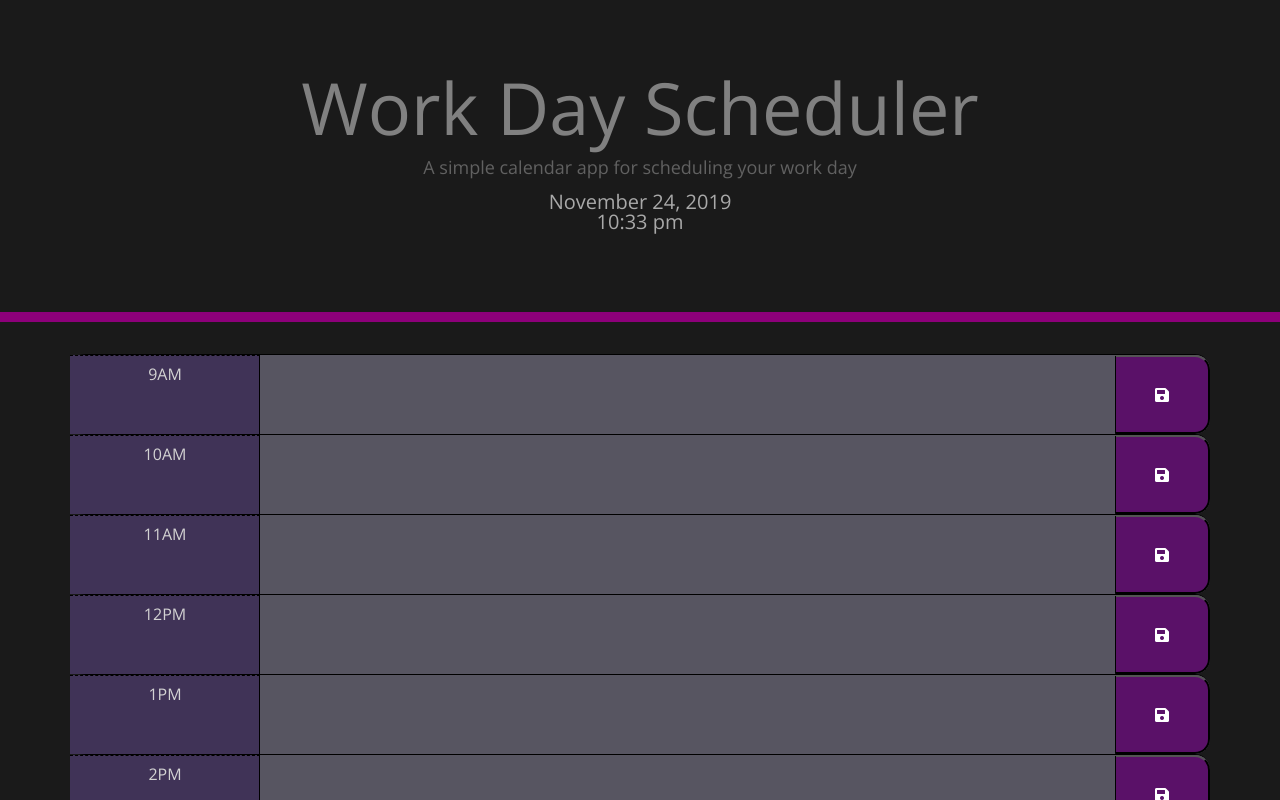
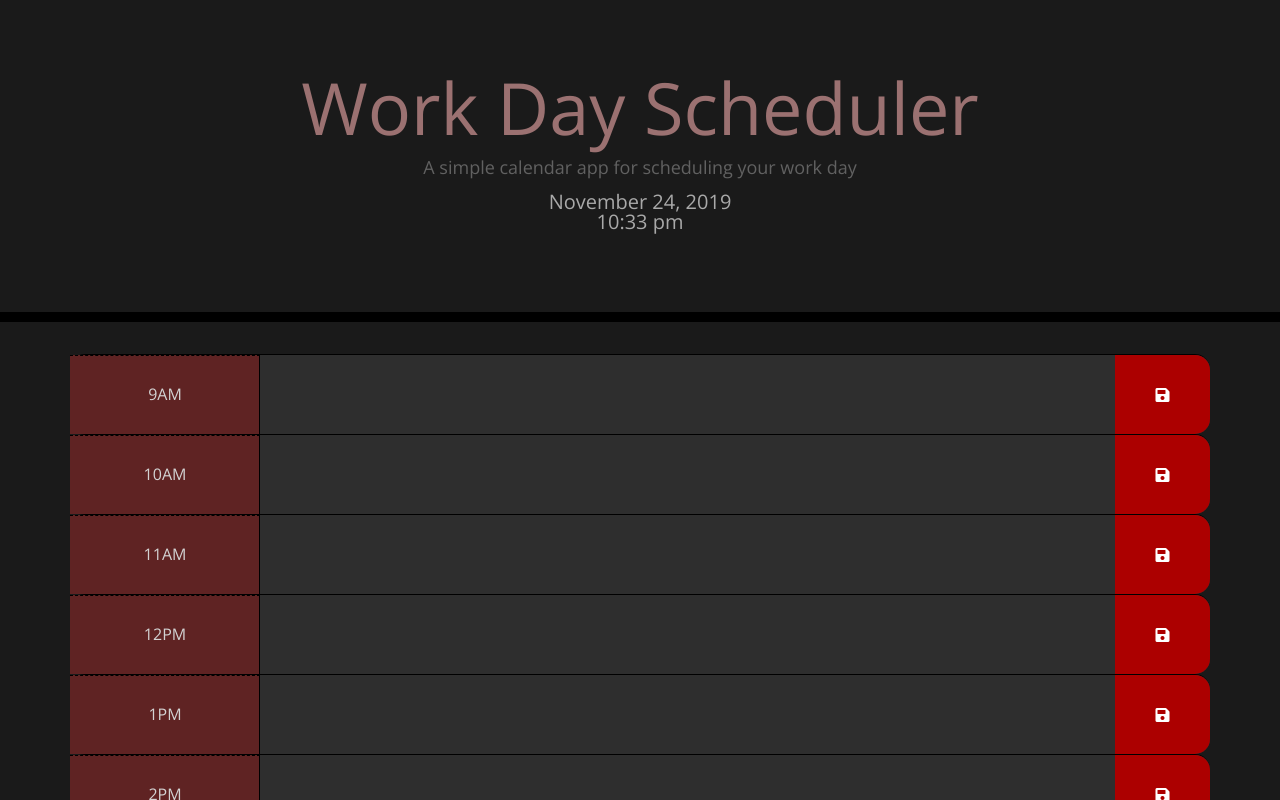
Before and after one commit to americajones/hw5-workDaySched, a plain HTML site: page index.html in a window 1280 px wide. Shown: the top 800 px of the page. Drawn offline with nearby package versions, Linux system fonts and the light colour scheme.

Commit message:
cleaned js file and altered css

```diff
--- a/script.js
+++ b/script.js
@@ -2,17 +2,14 @@ $(document).ready(function () {
 
     var currentDate = moment().format('MMMM D, YYYY<br>h:mm a');
     var currentTime = moment().format("HH");
-    // var actualTime = moment().format('h:mm a');
 
     var clockArr24 = [9, 10, 11, 12, 13, 14, 15, 16, 17, 18, 19];
     var clockArr = [9, 10, 11, 12, 1, 2, 3, 4, 5, 6, 7];
-    var numArr = ["nine", "ten", "eleven", "twelve", "one", "two","three","four","five","six", "seven"];
+    var numArr = ["nine", "ten", "eleven", "twelve", "one", "two", "three", "four", "five", "six", "seven"];
 
     $("#currentDay").append(currentDate);
-    //this is... a lot but i wanted to see if i could do it all in jquery and not touch the other files, hahaaaa
+
     for (var i = 0; i < clockArr.length; i++) {
-        var clockArr24 = [9, 10, 11, 12, 13, 14, 15, 16, 17, 18, 19];
-        var clockArr = [9, 10, 11, 12, 1, 2, 3, 4, 5, 6, 7];
         var newRow = $("<row>");
         $(".container").append(newRow);
         var newCol1 = $("<col>");
@@ -39,7 +36,7 @@ $(document).ready(function () {
         var getId = parseInt($(this).attr("id"));
         console.log("id= " + getId);
 
-        if(parseInt(currentTime) < 9 || parseInt(currentTime) > 19) {
+        if (parseInt(currentTime) < 9 || parseInt(currentTime) > 19) {
             $(this).addClass("past");
         } if (getId < parseInt(currentTime)) {
             $(this).addClass("past");
@@ -50,25 +47,7 @@ $(document).ready(function () {
 
         }
 
-        })
-
-        // if (getId === parseInt(currentTime)) {
-        //     $(this).addClass("present");
-        // } if ((getId < parseInt(currentTime)) && (index === 4 || index === 5 || index === 6 || index === 7 || index === 8 || index === 9 || index === 10)) {
-        //     $(this).addClass("future");
-        // } if ((getId < parseInt(currentTime)) && (index === 0 || index === 1 || index === 2 || index === 3)) {
-        //     $(this).addClass("past");
-        // } else {
-        //     $(this).addClass("past");
-
-        // }
-
-    // let storageArray
-    // if (localStorage.getItem('Note:')) {
-    //     storageArray = JSON.parse(localStorage.getItem('Note:'))
-    // } else {
-    //     storageArray = []
-    // }
+    })
 
     var saveBtn = $(".saveBtn");
     saveBtn.on("click", function (event) {
@@ -77,35 +56,13 @@ $(document).ready(function () {
         console.log($(this).siblings(".input").children("textarea"));
         console.log($(this).siblings(".input").children("textarea").val());
 
-        var hour= $(this).attr("id");
-        var note= $(this).siblings(".input").children("textarea").val();
+        var hour = $(this).attr("id");
+        var note = $(this).siblings(".input").children("textarea").val();
 
         localStorage.setItem(hour, note);
-        // console.log($(this).siblings(".input").children("textbox"));
-        // var textBox = $(this).siblings(".input").children().children();
-        // console.log(textBox.val());
-        //what area and what it says, each text area has diff key
-        // for (var i=0; i< clockArr.length; i++) {
-
-        // }
-
-        //instead of note and time with values
-        //make the key the hour and the value the note(textarea)
-        // localStorage.setItem($(this).attr("id"));
-        // localStorage.setItem();
-        // storageArray.push($("textarea").val());
     })
 
-    $("#nine").children("textarea").text(localStorage.getItem("9"));
-    $("#ten").children("textarea").text(localStorage.getItem("10"));
-    $("#eleven").children("textarea").text(localStorage.getItem("11"));
-    $("#twelve").children("textarea").text(localStorage.getItem("12"));
-    $("#one").children("textarea").text(localStorage.getItem("1"));
-    $("#two").children("textarea").text(localStorage.getItem("2"));
-    $("#three").children("textarea").text(localStorage.getItem("3"));
-    $("#four").children("textarea").text(localStorage.getItem("4"));
-    $("#five").children("textarea").text(localStorage.getItem("5"));
-    $("#six").children("textarea").text(localStorage.getItem("6"));
-    $("#seven").children("textarea").text(localStorage.getItem("7"));
-
+    for (let i=0; i < clockArr.length; i++) {
+    $("#"+numArr[i]).children("textarea").text(localStorage.getItem(clockArr[i]));
+    }
 })
--- a/style.css
+++ b/style.css
@@ -6,7 +6,7 @@ body {
 }
 
 h1 {
-  color: grey;
+  color: rgb(155, 113, 113);
 }
 
 textarea{
@@ -14,13 +14,16 @@ textarea{
   border: none;
   resize: none;
   color: lightgrey;
+  border-style: none;
   border-left: 1px solid black;
   padding: 10px;
 }
 
-textarea::selection{
-  border: none;
+textarea:focus{
+  outline:none;
+  border-left: 1px solid black;
 }
+
 
 .nope {
   font-size: 18px;
@@ -32,7 +35,7 @@ textarea::selection{
   background-color: transparent;
   color: darkgrey;
   border-radius: 0;
-  border-bottom: 10px solid rgb(141, 0, 122);
+  border-bottom: 10px solid rgb(0, 0, 0);
 }
 
 .description{
@@ -51,24 +54,25 @@ textarea::selection{
 }
 
 .hour {
-  background-color: rgb(64, 51, 87);
+  background-color: rgb(95, 35, 35);
   color: lightgrey;
   border-top: 1px dashed black;
   padding: 10px;
+  padding-top: 30px;
 }
 
 .past {
-  background-color: #575561;
+  background-color: #2e2e2e;
   color: white;
 }
 
 .present {
-  background-color: #8d0018;
+  background-color: #000000;
   color: white;
 }
 
 .future {
-  background-color: #007c4d;
+  background-color: #1f1c2c;
   color: white;
 }
 
@@ -76,11 +80,12 @@ textarea::selection{
   border-left: 1px solid black;
   border-top-right-radius: 15px;
   border-bottom-right-radius: 15px;
-  background-color: rgb(90, 17, 104);
+  background-color: rgb(172, 0, 0);
   color: white;
+  border-style: none;
 }
 
-.saveBtn i:hover {
+.saveBtn:hover {
   font-size: 20px;
   transition: all .3s ease-in-out;
 }
```
